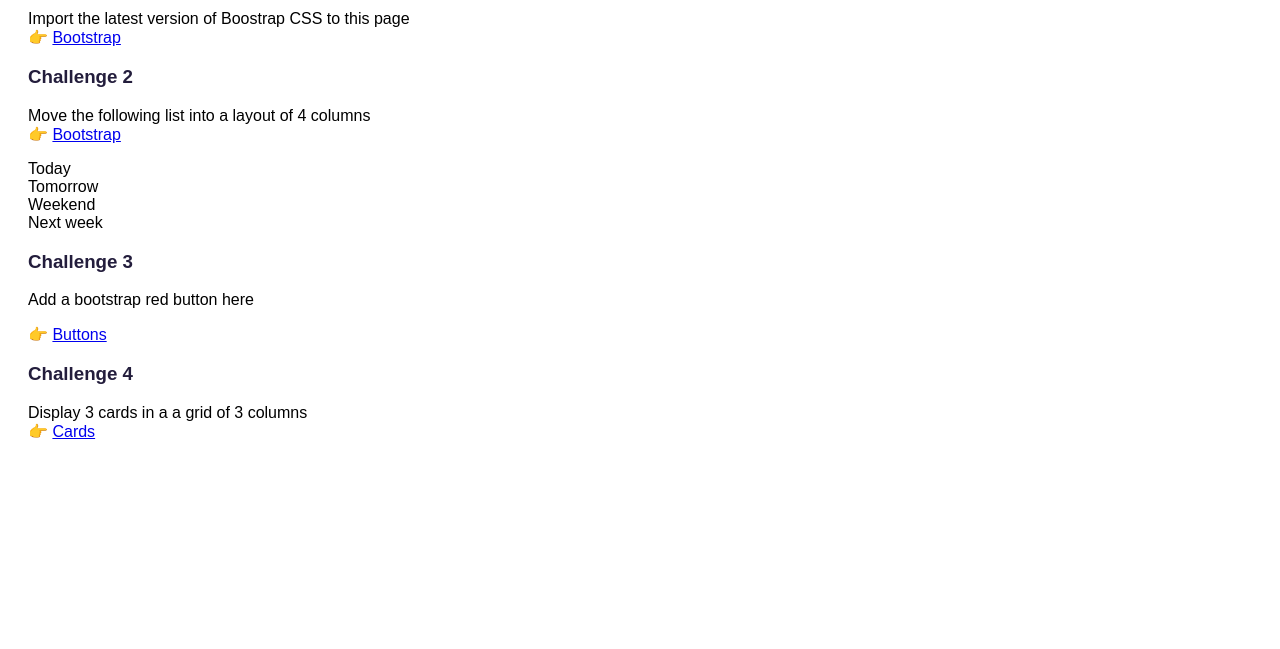
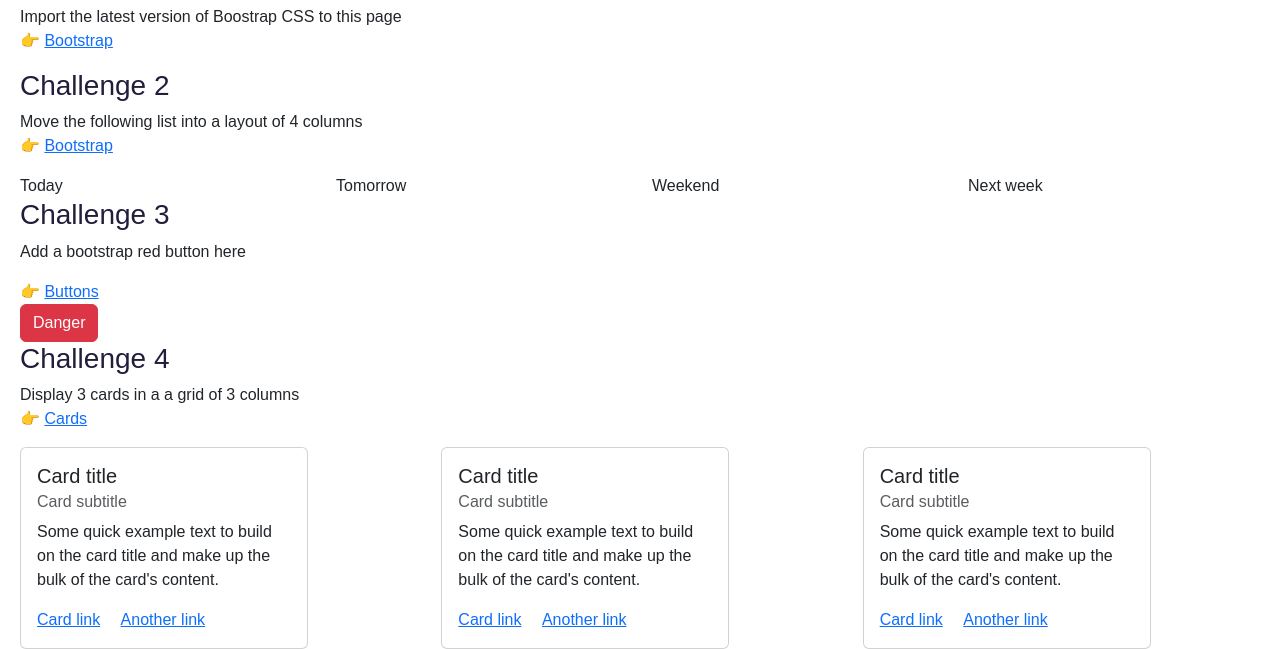
Before and after one commit to kaandradeavila/SheCodes-Responsive, a plain HTML site: page Week 2/Lesson 5/index.html in a window 1280 px wide. Shown: the part 193-842 px from the top of the page. Before the commit the page ends 800 px from the top, so only its background shows below. Drawn offline with nearby package versions, Linux system fonts and the light colour scheme.

Commit message:
upload solution for lesson 5 challenge

```diff
--- a/Week 2/Lesson 5/index.html
+++ b/Week 2/Lesson 5/index.html
@@ -3,11 +3,12 @@
   <head>
     <title>She Codes Plus</title>
     <meta charset="UTF-8" />
-
+    <link href="https://cdn.jsdelivr.net/npm/bootstrap@5.3.5/dist/css/bootstrap.min.css" rel="stylesheet" integrity="sha384-SgOJa3DmI69IUzQ2PVdRZhwQ+dy64/BUtbMJw1MZ8t5HZApcHrRKUc4W0kG879m7" crossorigin="anonymous">
     <link href="src/styles.css" rel="stylesheet" type="text/css" />
   </head>
 
   <body>
+    <div>
       <img src="images/logo.png" alt="She Codes Plus Logo" class="logo" />
       <h1>Bootstrap</h1>
 
@@ -25,18 +26,20 @@
         </a>
       </p>
 
-    <div>
-      <div>Today</div>
-      <div>Tomorrow</div>
-      <div>Weekend</div>
-      <div>Next week</div>
+      <div class="row">
+        <div class="col">Today</div>
+        <div class="col">Tomorrow</div>
+        <div class="col">Weekend</div>
+        <div class="col">Next week</div>
       </div>
 
       <h3>Challenge 3</h3>
       <p>Add a bootstrap red button here</p>
       👉
       <a href="https://getbootstrap.com/docs/4.3/components/buttons/">Buttons</a>
-
+      <div>
+        <button type="button" class="btn btn-danger">Danger</button>
+      </div>
       <h3>Challenge 4</h3>
       <p>
         Display 3 cards in a a grid of 3 columns <br />
@@ -48,7 +51,42 @@
           Cards
         </a>
       </p>
-
+      <div class="row">
+        <div class="col">
+          <div class="card" style="width: 18rem;">
+            <div class="card-body">
+              <h5 class="card-title">Card title</h5>
+              <h6 class="card-subtitle mb-2 text-muted">Card subtitle</h6>
+              <p class="card-text">Some quick example text to build on the card title and make up the bulk of the card's content.</p>
+              <a href="#" class="card-link">Card link</a>
+              <a href="#" class="card-link">Another link</a>
+            </div>
+          </div>
+        </div>
+        <div class="col">
+          <div class="card" style="width: 18rem;">
+            <div class="card-body">
+              <h5 class="card-title">Card title</h5>
+              <h6 class="card-subtitle mb-2 text-muted">Card subtitle</h6>
+              <p class="card-text">Some quick example text to build on the card title and make up the bulk of the card's content.</p>
+              <a href="#" class="card-link">Card link</a>
+              <a href="#" class="card-link">Another link</a>
+            </div>
+          </div>
+        </div>
+        <div class="col">
+          <div class="card" style="width: 18rem;">
+            <div class="card-body">
+              <h5 class="card-title">Card title</h5>
+              <h6 class="card-subtitle mb-2 text-muted">Card subtitle</h6>
+              <p class="card-text">Some quick example text to build on the card title and make up the bulk of the card's content.</p>
+              <a href="#" class="card-link">Card link</a>
+              <a href="#" class="card-link">Another link</a>
+            </div>
+          </div>
+        </div>
+      </div>
+    </div>
     <script src="src/index.js"></script>
   </body>
 </html>
```
Also changed, not shown: 2 other files. Lines whose indentation alone changed are shown as unchanged.
